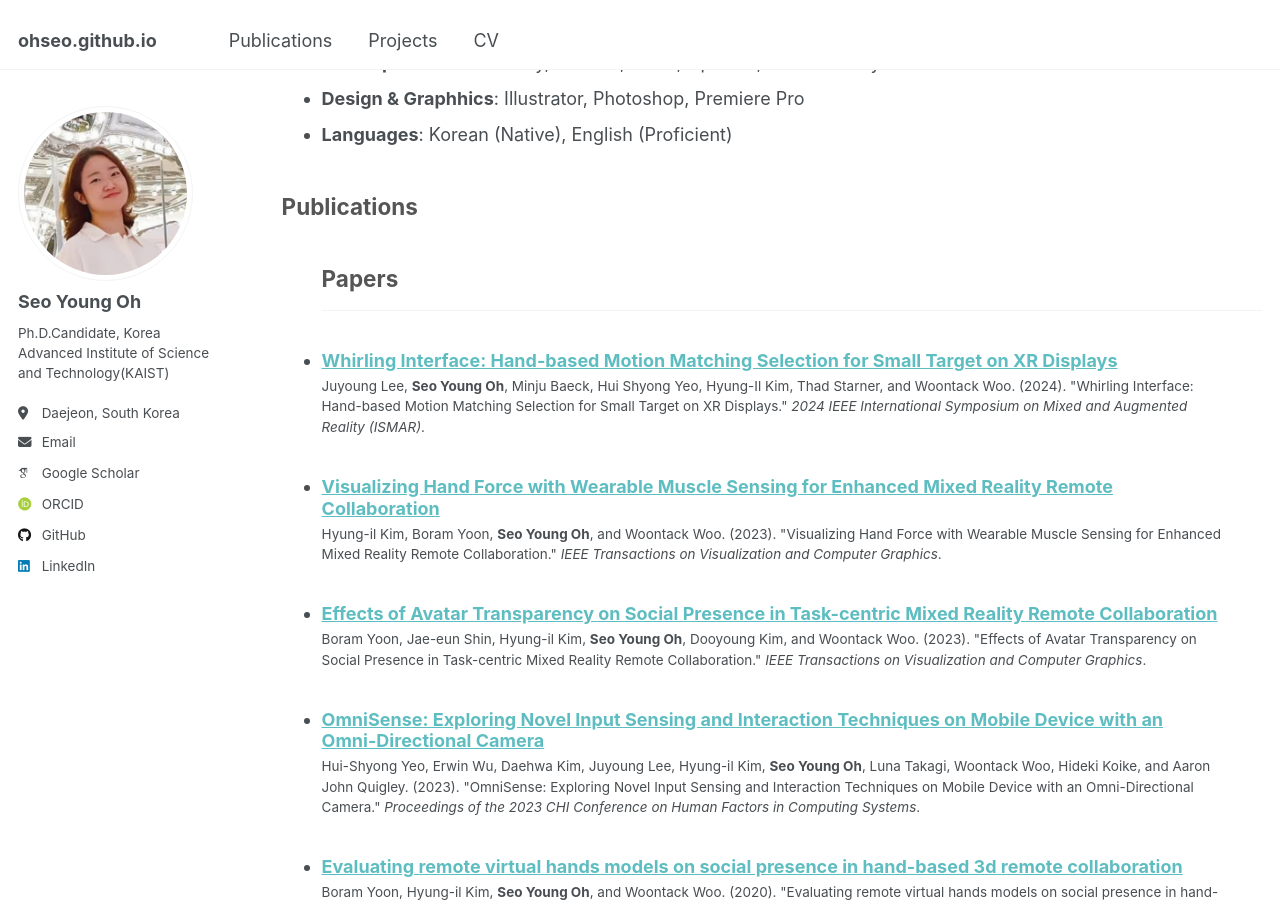
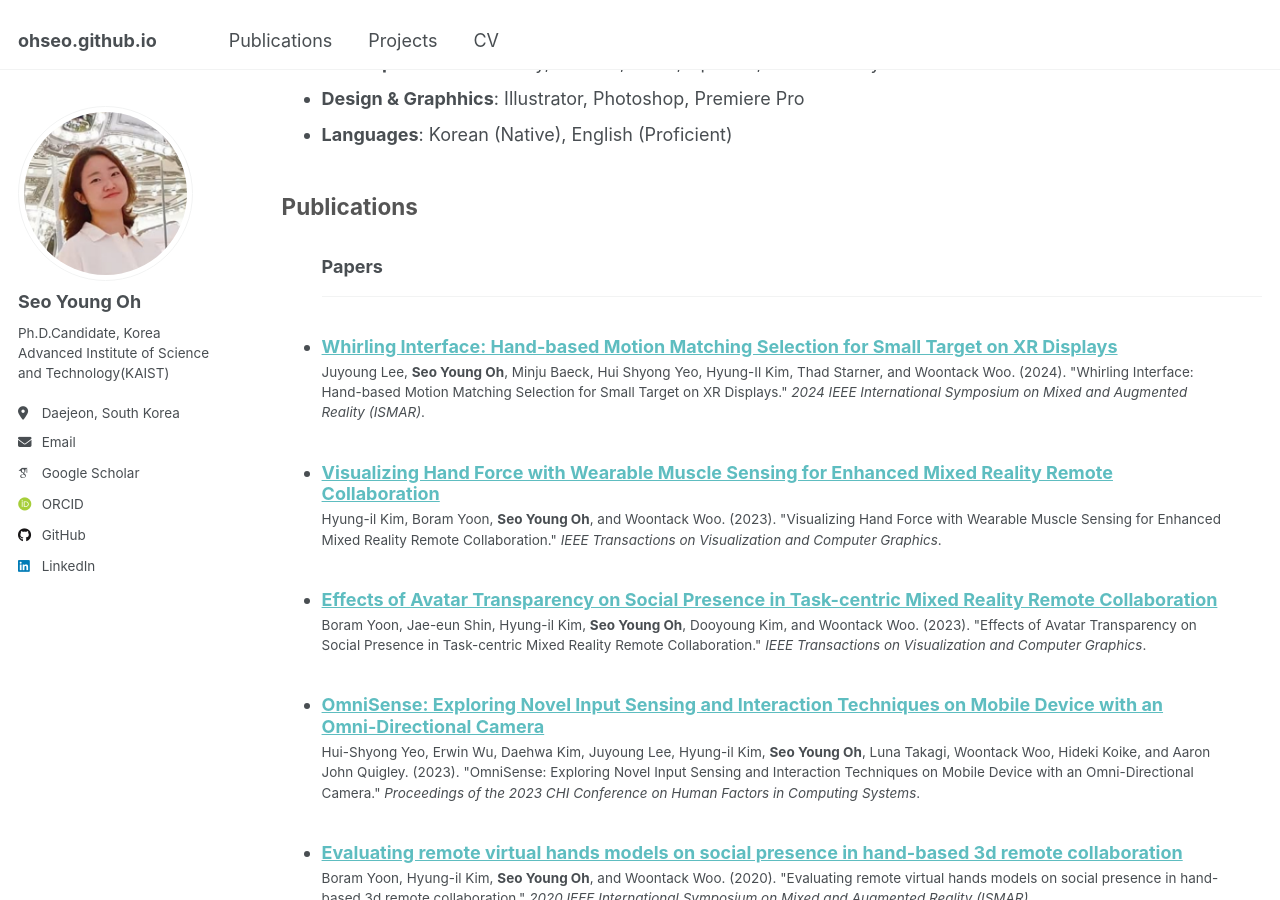
Before and after one commit to ohseo/ohseo.github.io, a Jekyll site: the page built from _pages/cv.md, in a window 1280 px wide and 900 px high, scrolled down 697 px. Built offline with Jekyll 4.4.1, drawn with Linux system fonts in a browser that asks for light colours; some web fonts are replaced.

Commit message:
minor change.

```diff
--- a/_pages/cv.md
+++ b/_pages/cv.md
@@ -43,7 +43,7 @@ Publications
         {% continue %}
       {% endif %}
       {% unless title_shown %}
-        <h2>{{ category[1].title }}</h2><hr />
+        <h3>{{ category[1].title }}</h3><hr />
         {% assign title_shown = true %}
       {% endunless %}
       {% include archive-single-cv.html %}
```
